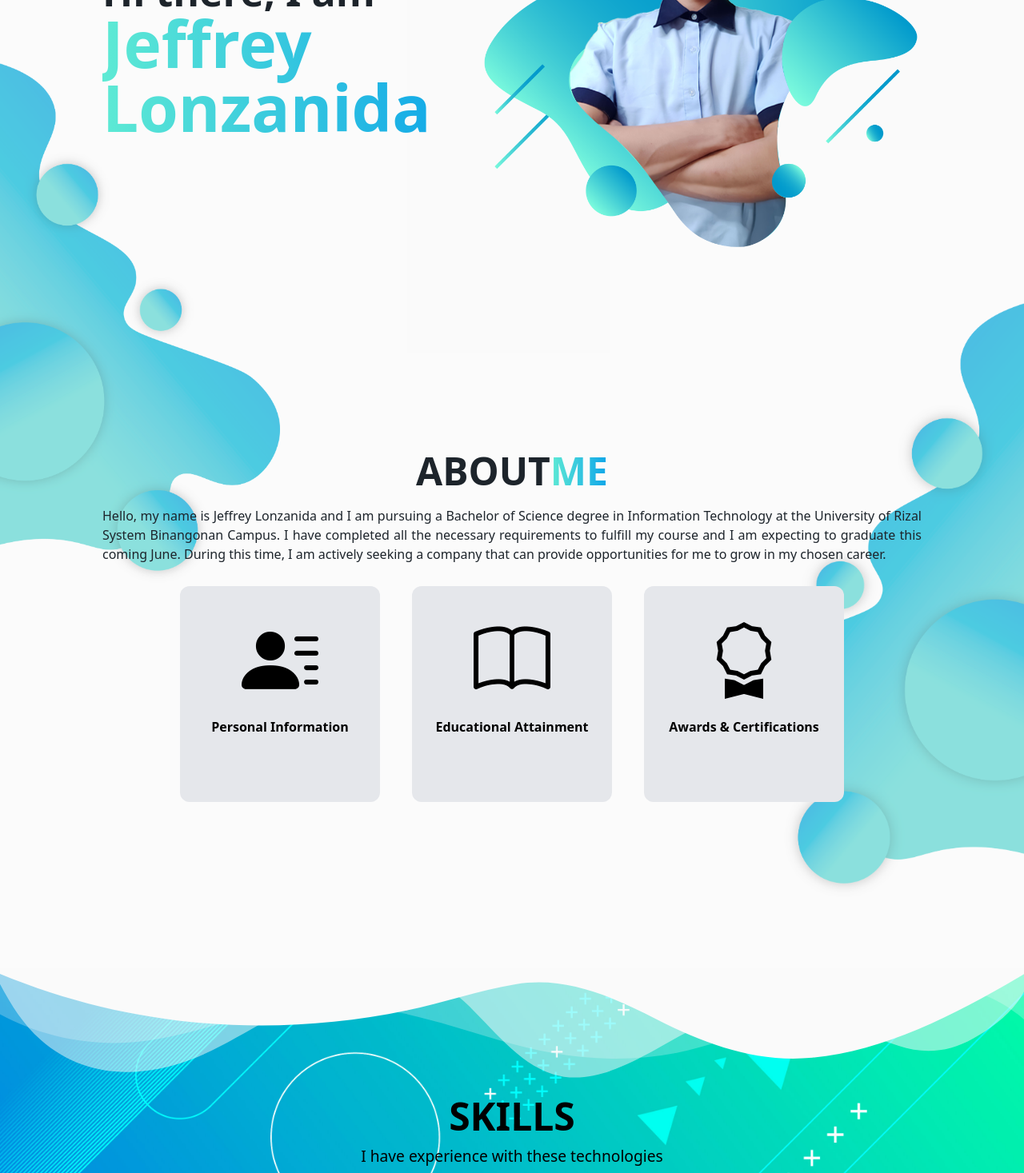
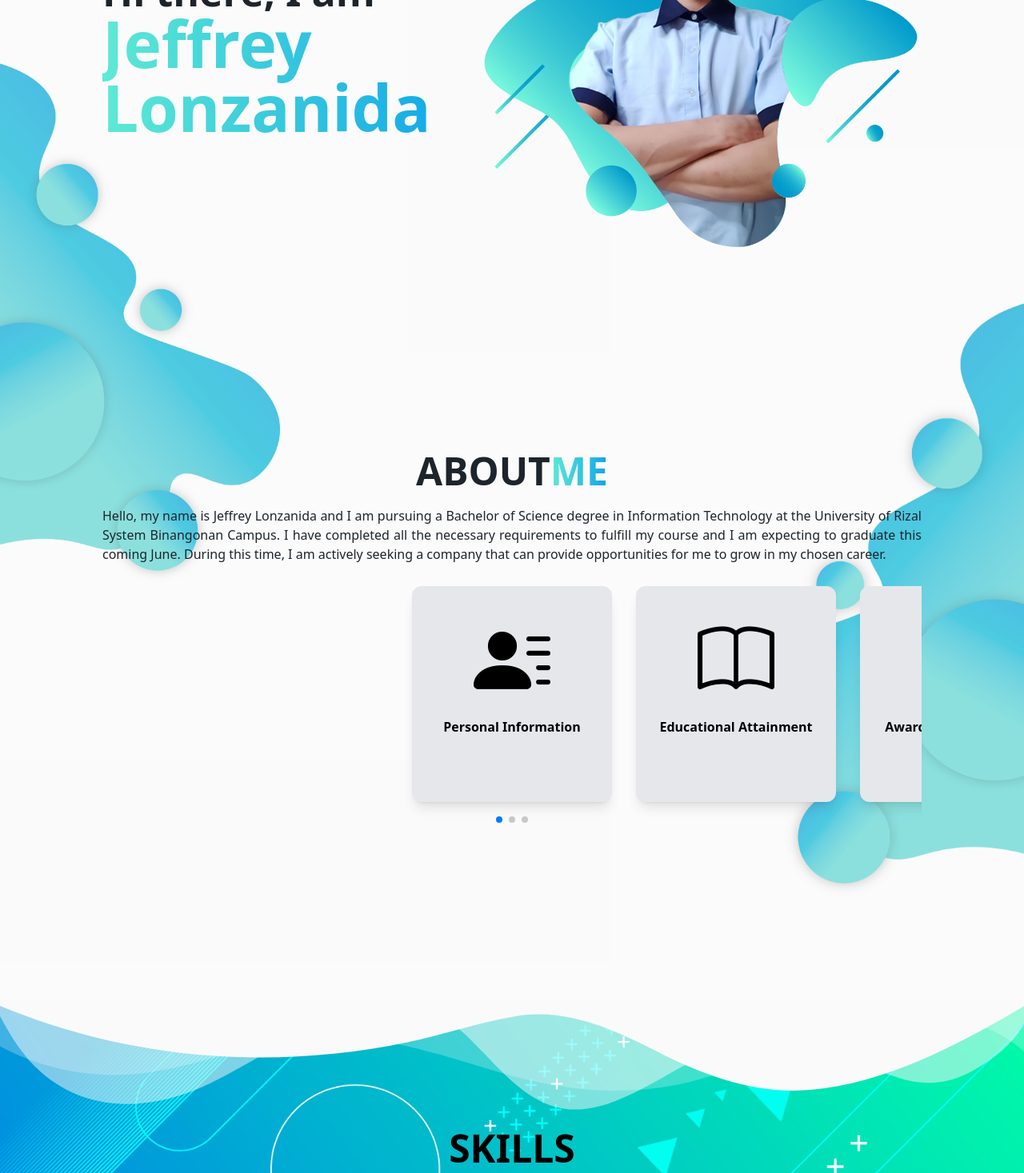
Before and after one commit to ifejinity/Portfoliov4, a PHP site: page / in a window 1280 px wide. Shown: the part 321-1788 px from the top of the page at 80% size. Run offline with PHP 8.4, Linux system fonts and the light colour scheme.

Commit message:
slider about

```diff
--- a/dist/output.css
+++ b/dist/output.css
@@ -635,6 +635,10 @@
   inset: -0.25rem;
 }
 
+.bottom-0 {
+  bottom: 0px;
+}
+
 .end-1 {
   inset-inline-end: 0.25rem;
 }
@@ -659,6 +667,10 @@
   top: -10px;
 }
 
+.top-\[1000px\] {
+  top: 1000px;
+}
+
 .top-\[250px\] {
   top: 250px;
 }
@@ -667,40 +679,8 @@
   top: 450px;
 }
 
-.top-\[700px\] {
-  top: 700px;
-}
-
-.top-\[600px\] {
-  top: 600px;
-}
-
-.top-\[500px\] {
-  top: 500px;
-}
-
-.top-\[400px\] {
-  top: 400px;
-}
-
 .top-\[550px\] {
   top: 550px;
-}
-
-.right-0 {
-  right: 0px;
-}
-
-.top-\[1000px\] {
-  top: 1000px;
-}
-
-.top-\[1200px\] {
-  top: 1200px;
-}
-
-.top-\[1400px\] {
-  top: 1400px;
 }
 
 .isolate {
@@ -932,12 +912,12 @@
   height: 20px;
 }
 
-.h-\[300px\] {
-  height: 300px;
-}
-
-.h-\[700px\] {
-  height: 700px;
+.h-\[270px\] {
+  height: 270px;
+}
+
+.h-\[310px\] {
+  height: 310px;
 }
 
 .h-fit {
@@ -953,22 +933,22 @@
   height: 100vh;
 }
 
-.h-\[40vw\] {
-  height: 40vw;
-}
-
-.h-\[270px\] {
-  height: 270px;
-}
-
 .max-h-\[100px\] {
   max-height: 100px;
 }
 
+.max-h-\[270px\] {
+  max-height: 270px;
+}
+
 .max-h-\[600px\] {
   max-height: 600px;
 }
 
+.w-\[-webkit-fill-available\] {
+  width: -webkit-fill-available;
+}
+
 .w-\[15vw\] {
   width: 15vw;
 }
@@ -977,8 +957,12 @@
   width: 20px;
 }
 
-.w-\[280px\] {
-  width: 280px;
+.w-\[250px\] {
+  width: 250px;
+}
+
+.w-\[300px\] {
+  width: 300px;
 }
 
 .w-\[30vw\] {
@@ -1001,50 +985,6 @@
   width: 100vw;
 }
 
-.w-\[40vw\] {
-  width: 40vw;
-}
-
-.w-\[500px\] {
-  width: 500px;
-}
-
-.w-\[400px\] {
-  width: 400px;
-}
-
-.w-\[450px\] {
-  width: 450px;
-}
-
-.w-\[550px\] {
-  width: 550px;
-}
-
-.w-\[600px\] {
-  width: 600px;
-}
-
-.w-\[580px\] {
-  width: 580px;
-}
-
-.w-\[620px\] {
-  width: 620px;
-}
-
-.w-\[300px\] {
-  width: 300px;
-}
-
-.w-\[350px\] {
-  width: 350px;
-}
-
-.w-\[250px\] {
-  width: 250px;
-}
-
 .min-w-\[100px\] {
   min-width: 100px;
 }
@@ -1065,6 +1005,10 @@
   max-width: 200px;
 }
 
+.max-w-\[250px\] {
+  max-width: 250px;
+}
+
 .max-w-\[400px\] {
   max-width: 400px;
 }
@@ -2760,6 +2660,12 @@
 .shadow-xl {
   --tw-shadow: 0 20px 25px -5px rgb(0 0 0 / 0.1), 0 8px 10px -6px rgb(0 0 0 / 0.1);
   --tw-shadow-colored: 0 20px 25px -5px var(--tw-shadow-color), 0 8px 10px -6px var(--tw-shadow-color);
+  box-shadow: var(--tw-ring-offset-shadow, 0 0 #0000), var(--tw-ring-shadow, 0 0 #0000), var(--tw-shadow);
+}
+
+.shadow-lg {
+  --tw-shadow: 0 10px 15px -3px rgb(0 0 0 / 0.1), 0 4px 6px -4px rgb(0 0 0 / 0.1);
+  --tw-shadow-colored: 0 10px 15px -3px var(--tw-shadow-color), 0 4px 6px -4px var(--tw-shadow-color);
   box-shadow: var(--tw-ring-offset-shadow, 0 0 #0000), var(--tw-ring-shadow, 0 0 #0000), var(--tw-shadow);
 }
 
@@ -3415,12 +3258,24 @@
 }
 
 @media (min-width: 640px) {
+  .sm\:top-\[900px\] {
+    top: 900px;
+  }
+
   .sm\:grid {
     display: grid;
   }
 
   .sm\:hidden {
     display: none;
+  }
+
+  .sm\:w-\[300px\] {
+    width: 300px;
+  }
+
+  .sm\:w-\[350px\] {
+    width: 350px;
   }
 
   .sm\:grid-cols-5 {
@@ -3516,6 +3359,14 @@
 }
 
 @media (min-width: 1024px) {
+  .lg\:w-\[350px\] {
+    width: 350px;
+  }
+
+  .lg\:w-\[400px\] {
+    width: 400px;
+  }
+
   .lg\:grid-cols-7 {
     grid-template-columns: repeat(7, minmax(0, 1fr));
   }
--- a/index.html
+++ b/index.html
@@ -92,18 +92,18 @@
         <!-- about -->
         <div id="about" class="scroll-mt-[-150px]"></div>
 
-        <img class="absolute z-[-1] w-[350px] left-0 md:top-[400px] top-[550px]" src="./src/resources/about-elem.png" alt="">
+        <img class="absolute z-[-1] lg:w-[350px] sm:w-[300px] w-[250px] left-0 md:top-[400px] top-[550px]" src="./src/resources/about-elem.png" alt="">
 
-        <img class="absolute z-[-1] w-[400px] right-0 md:top-[700px] top-[1400px]" src="./src/resources/about-elem2.png" alt="">
+        <img class="absolute z-[-1] lg:w-[400px] sm:w-[350px] w-[300px]  right-0 md:top-[700px] sm:top-[900px] top-[1000px]" src="./src/resources/about-elem2.png" alt="">
 
-        <section class="relative mt-52 h-full flex flex-col items-center md:mx-[10%] mx-[5%] gap-2 max-w-[1440px]">
+        <section class="relative mt-52 flex flex-col items-center md:mx-[10%] mx-[5%] gap-2 max-w-[1440px] w-[-webkit-fill-available]">
             <div class="grid grid-cols-[repeat(2,auto)]">
                 <h1 class="font-black text-theme-black dark:text-theme-white text-[2rem] md:text-[3.5vw] xl:text-[3rem]">ABOUT</h1>
                 <h1 class="bg-clip-text text-transparent bg-gradient-to-r from-teal-300 to-sky-500 font-black text-[2rem] md:text-[3.5vw] xl:text-[3rem]">ME</h1>
             </div>
 
             <p class="mb-5 text-justify text-theme-black dark:text-theme-white font-medium">Hello, my name is Jeffrey Lonzanida and I am pursuing a Bachelor of Science degree in Information Technology at the University of Rizal System Binangonan Campus. I have completed all the necessary requirements to fulfill my course and I am expecting to graduate this coming June. During this time, I am actively seeking a company that can provide opportunities for me to grow in my chosen career.</p>
-            <div class="relative flex md:flex-row flex-col w-full flex-wrap gap-10 md:justify-center items-center">
+            <!-- <div class="relative flex md:flex-row flex-col w-full flex-wrap gap-10 md:justify-center items-center">
                 <div id="aboutCards" class="relative w-[250px] h-[270px] border-solid border-theme-black rounded-xl p-5 bg-gray-200 dark:bg-gray-800 dark:text-theme-white
                 hover:bg-gradient-to-r from-teal-300 dark:hover:text-theme-black to-sky-500 flex flex-col items-center
                 hover:drop-shadow-xl hover:-translate-y-3 transition-all">
@@ -124,6 +124,33 @@
                     <i class="bi bi-award text-[6rem]"></i>
                     <h1 class="font-bold text-[1rem]">Awards & Certifications</h1>
                 </div>
+            </div> -->
+
+             <!-- Swiper about me -->
+            <div class="swiper mySwiper text-center w-full h-[310px] flex justify-center">
+                <div class="swiper-wrapper">
+                    <div id="aboutCards" class="swiper-slide relative max-w-[250px] max-h-[270px] border-solid border-theme-black rounded-xl p-5 bg-gray-200 dark:bg-gray-800 dark:text-theme-white
+                    hover:bg-gradient-to-r from-teal-300 dark:hover:text-theme-black to-sky-500 flex flex-col items-center
+                    shadow-lg hover:-translate-y-3 transition-all">
+                        <i class="bi bi-person-lines-fill text-[6rem]"></i>
+                        <h1 class="font-bold text-[1rem]">Personal Information</h1>
+                    </div>
+
+                    <div id="aboutCards" class="swiper-slide relative max-w-[250px] max-h-[270px] border-solid border-theme-black rounded-xl p-5 bg-gray-200 dark:bg-gray-800 dark:text-theme-white
+                    hover:bg-gradient-to-r from-teal-300 dark:hover:text-theme-black to-sky-500 flex flex-col items-center
+                    shadow-lg hover:-translate-y-3 transition-all">
+                        <i class="bi bi-book text-[6rem]"></i>
+                        <h1 class="font-bold text-[1rem]">Educational Attainment</h1>
+                    </div>
+
+                    <div id="aboutCards" class="swiper-slide relative max-w-[250px] max-h-[270px] border-solid border-theme-black rounded-xl p-5 bg-gray-200 dark:bg-gray-800 dark:text-theme-white
+                    hover:bg-gradient-to-r from-teal-300 dark:hover:text-theme-black to-sky-500 flex flex-col items-center
+                    shadow-lg hover:-translate-y-3 transition-all">
+                        <i class="bi bi-award text-[6rem]"></i>
+                        <h1 class="font-bold text-[1rem]">Awards & Certifications</h1>
+                    </div>
+                </div>
+                <div class="swiper-pagination bottom-0"></div>
             </div>
         </section>
 
@@ -237,9 +264,27 @@
 
     <!-- script -->
     <script src="./index.js"></script>
+    <!-- aos -->
     <script src="https://unpkg.com/aos@2.3.1/dist/aos.js"></script>
+    <!-- swiper js -->
+    <script src="https://cdn.jsdelivr.net/npm/swiper@9/swiper-bundle.min.js"></script>
+
     <script>
         AOS.init();
+        var swiper = new Swiper(".mySwiper", {
+            slidesPerView: "auto",
+            centeredSlides: true,
+            breakpoints: {
+                1024: {
+
+                },
+            },
+            spaceBetween: 30,
+            pagination: {
+                el: ".swiper-pagination",
+                clickable: true,
+            },
+        });
     </script>
 </body>
 </html>
--- a/src/input.css
+++ b/src/input.css
@@ -245,7 +245,3 @@
       height: 103px;
   }
 }
-
-/* #skillsSec{
-  background-image: url(../src/resources/);
-} */
```
Also changed, not shown: other parts of dist/output.css (+14 -129 lines), src/resources/elem1.png (deleted).
